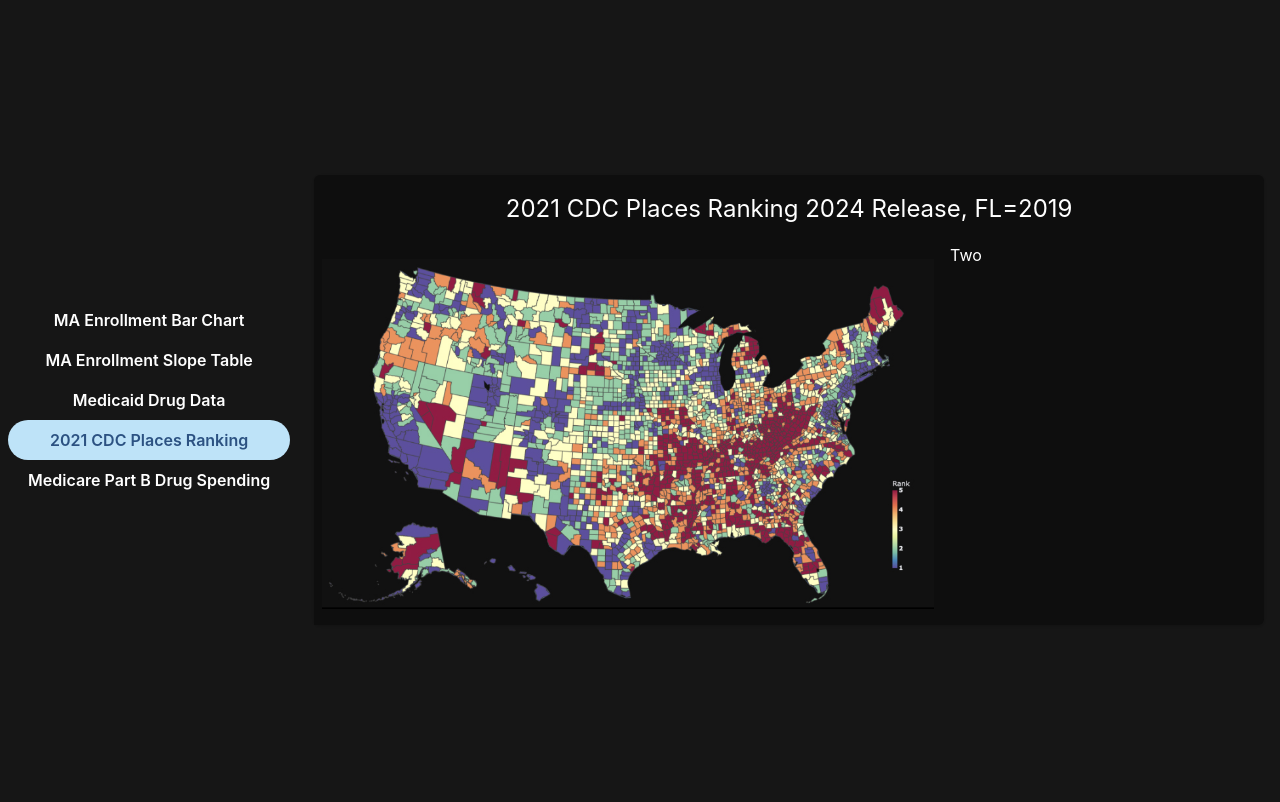
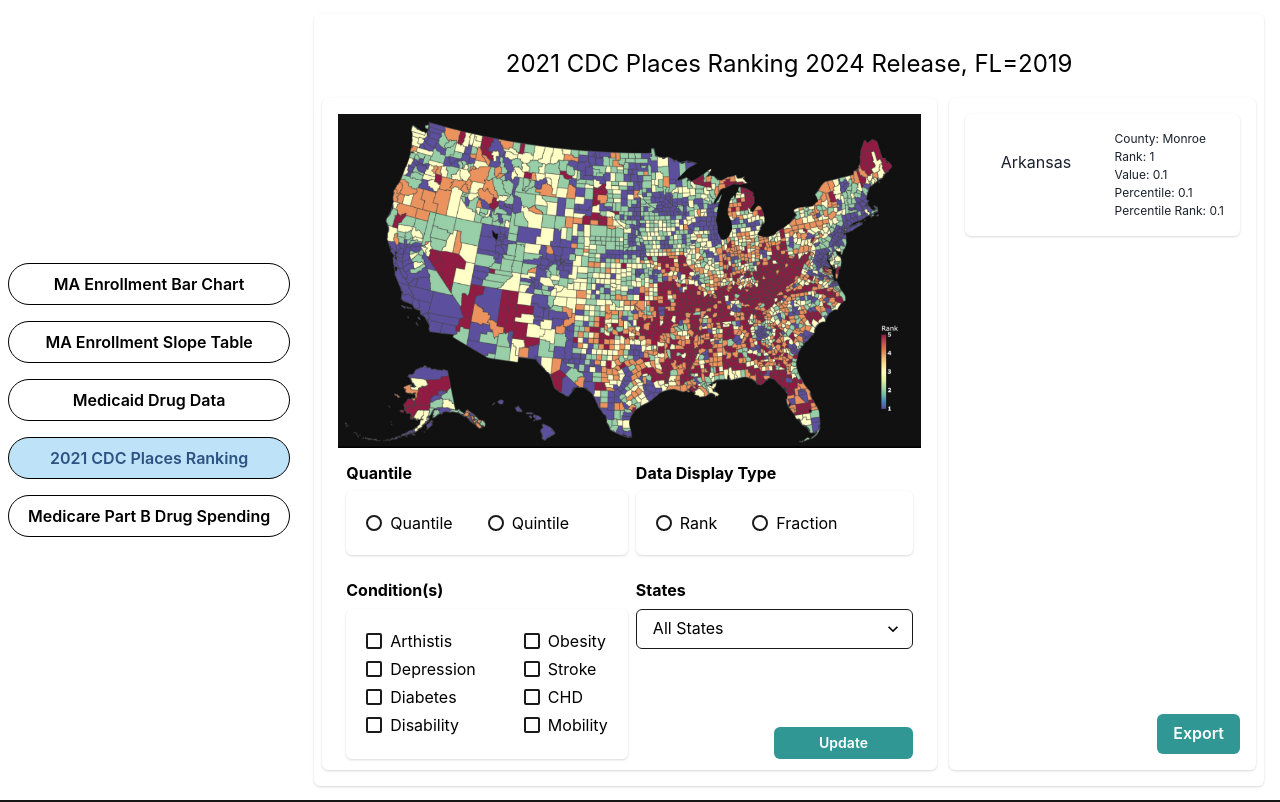
Before and after one commit to tivothis/forte-assignment, a React (Create React App) app: page / in a window 1280 px wide. Built offline with nearby package versions, Linux system fonts and the light colour scheme.

Commit message:
built other cards

```diff
--- a/package.json
+++ b/package.json
@@ -10,10 +10,12 @@
     "@testing-library/jest-dom": "^6.6.3",
     "@testing-library/react": "^16.3.0",
     "@testing-library/user-event": "^13.5.0",
+    "chakra-multiselect": "^0.4.13",
     "framer-motion": "^12.9.2",
     "react": "^19.1.0",
     "react-dom": "^19.1.0",
     "react-scripts": "5.0.1",
+    "react-select": "^5.10.1",
     "web-vitals": "^2.1.4"
   },
   "scripts": {
--- a/src/App.js
+++ b/src/App.js
@@ -11,11 +11,13 @@ import Map from './Components/Map.js'; // Import the Map component
 
 function App() {
 
-  const defaultTabColor = 'white';
+  const defaultTabColor = 'black';
+  const defaultBackgroundColor = 'white.50'; // Use the theme color
+  const tabBorder="1px solid black";
 
   return (
     <Box
-      backgroundColor={'gray.50'} // Use the theme color
+      backgroundColor={defaultBackgroundColor} // Use the theme color
       display="flex"
       // flexDirection="column"
       // alignItems="center"
@@ -36,35 +38,41 @@ function App() {
         <TabList
           width="30%"
           padding="1rem .5em 1rem .5em"
+          gap="1rem" // Add spacing between tabs
         >
           <Tab
             color={defaultTabColor}
+            border={tabBorder}
           >
             MA Enrollment Bar Chart
           </Tab>
           <Tab
             color={defaultTabColor}
+            border={tabBorder}
           >
             MA Enrollment Slope Table
           </Tab>
           <Tab
             color={defaultTabColor}
+            border={tabBorder}
           >
             Medicaid Drug Data
           </Tab>
           <Tab
             color={defaultTabColor}
+            border={tabBorder}
           >
             2021 CDC Places Ranking
           </Tab>
           <Tab
             color={defaultTabColor}
+            border={tabBorder}
           >
             Medicare Part B Drug Spending
           </Tab>
         </TabList>
 
-        <TabPanels>
+        <TabPanels color="black">
           <TabPanel>
             <p>MA Enrollment Bar Chart</p>
           </TabPanel>
--- a/src/Components/Map.js
+++ b/src/Components/Map.js
@@ -5,11 +5,13 @@ import {
   Grid,
   GridItem,
 } from '@chakra-ui/react';// Import the heatmap image
-import MapWithFilters from './MapWithFilters.js'; // Import the MapWithFilters component
+import MapWithFilters from './MapWithFilters.js';
+import StateCards from './StateCards.js'; // Import the state cards
 
 export default function Map() {
-  const defaultCardColor = 'gray.100';
-  const templateColumns = '2fr 1fr'
+  const defaultCardColor = "white.50"; // Use the theme color
+  const defaultFontColor = "black";
+  const templateColumns = "2fr 1fr"
 
 
   return (
@@ -17,21 +19,25 @@ export default function Map() {
       backgroundColor={defaultCardColor}
       width="100%"
       height="100%"
+      padding="1rem .5em 1rem .5em"
       >
       <CardHeader
-        color="white"
+        color={defaultFontColor}
         fontSize="2xl"
         textAlign="center"
         padding="1rem .5em 1rem .5em"
       >
         2021 CDC Places Ranking 2024 Release, FL=2019
       </CardHeader>
-      <Grid templateColumns={templateColumns} gap={2} color="white">
+      <Grid
+        templateColumns={templateColumns}
+        gap={3}
+        color={defaultFontColor}>
         <GridItem>
           <MapWithFilters />
         </GridItem>
         <GridItem>
-          Two
+          <StateCards />
         </GridItem>
       </Grid>
     </Card>
--- a/src/Components/MapWithFilters.js
+++ b/src/Components/MapWithFilters.js
@@ -1,25 +1,205 @@
+import {useState} from "react";
 import {
   Image,
   Box,
+  Grid,
+  GridItem,
+  Card,
+  CardBody,
+  Heading,
+  Button,
+  Radio,
+  RadioGroup,
+  Stack,
+  Checkbox,
+  Select,
 } from "@chakra-ui/react";
-// import heatMap from "/Users/tvo/forte-assignment/public/heatmap.png"
+import { StateList } from "./StateList.js"; // Import the state list
+// import { MultiSelect } from 'chakra-multiselect'
+
 
 export default function MapWithFilters() {
+  const [value, setValue] = useState([])
+  const templateColumns = "repeat(2, 1fr)";
+  const templateRows = "40% 55%";
+  const defaultCardColor = "white.50"; // Use the theme color
+  const defaultFontColor = "black";
+  const labelMarginBottom = "0.5em";
+
+  const stateOptions = Object.values(StateList).map((state) => ({
+    value: state,
+    label: state,
+  }));
+  console.log("🚀 ~ stateOptions ~ stateOptions:", stateOptions)
+
   return (
-    <Box
+    <Card
       width="100%"
       height="100%"
-      backgroundColor="gray.100"
-      padding="1rem .5em 1rem .5em"
+      backgroundColor={defaultCardColor}
+      padding="1em"
     >
       <Image
         src={"/heatmap2.jpg"}
         alt="Heatmap"
         width="100%"
-        height="100%"
-        objectFit="cover"
+        height="auto"
       />
+      <Grid
+        templateColumns={templateColumns}
+        templateRows={templateRows}
 
-    </Box>
+        gap={2}
+        color={defaultFontColor}
+        padding="1rem .5em 1rem .5em"
+      >
+        <GridItem>
+          <Heading
+            size={"sm"}
+            marginBottom={labelMarginBottom}
+          >
+            Quantile
+          </Heading>
+          <Card
+            backgroundColor={defaultCardColor}
+            // padding="1rem .5em 1rem .5em"
+            borderRadius="md"
+            color={defaultFontColor}
+          >
+            <CardBody>
+              <RadioGroup >
+                <Stack spacing={35} direction='row'>
+                  <Radio value='Quantile'>
+                    Quantile
+                  </Radio>
+                  <Radio value='Quintile'>
+                    Quintile
+                  </Radio>
+                </Stack>
+              </RadioGroup>
+            </CardBody>
+          </Card>
+        </GridItem>
+        <GridItem>
+          <Heading
+            size={"sm"}
+            marginBottom={labelMarginBottom}
+          >
+            Data Display Type
+          </Heading>
+          <Card
+            backgroundColor={defaultCardColor}
+            // padding="1rem .5em 1rem .5em"
+            borderRadius="md"
+            color={defaultFontColor}
+          >
+            <CardBody>
+              <RadioGroup >
+                <Stack spacing={35} direction='row'>
+                  <Radio value='Rank'>
+                    Rank
+                  </Radio>
+                  <Radio value='Fraction'>
+                    Fraction
+                  </Radio>
+                </Stack>
+              </RadioGroup>
+            </CardBody>
+          </Card>
+        </GridItem>
+        <GridItem>
+        <Heading
+          size={"sm"}
+          marginBottom={labelMarginBottom}
+        >
+          {`Condition(s)`}
+        </Heading>
+          <Card
+            backgroundColor={defaultCardColor}
+            // padding="1rem .5em 1rem .5em"
+            borderRadius="md"
+            color={defaultFontColor}
+            height="100%"
+          >
+            <CardBody display="flex" flexDirection="row">
+              <Stack direction="column" spacing={1} marginRight="3rem">
+                <Checkbox value="Arthritis">
+                  Arthistis
+                </Checkbox>
+                <Checkbox value="Depression">
+                  Depression
+                </Checkbox>
+                <Checkbox value="Diabetes">
+                  Diabetes
+                </Checkbox>
+                <Checkbox value="Disability">
+                  Disability
+                </Checkbox>
+              </Stack>
+              <Stack direction="column" spacing={1}>
+                <Checkbox value="Obesity">
+                  Obesity
+                </Checkbox>
+                <Checkbox value="Stoke">
+                  Stroke
+                </Checkbox>
+                <Checkbox value="CHD">
+                  CHD
+                </Checkbox>
+                <Checkbox value="Mobility">
+                  Mobility
+                </Checkbox>
+              </Stack>
+            </CardBody>
+          </Card>
+        </GridItem>
+        <GridItem>
+          <Heading
+            size={"sm"}
+            marginBottom={labelMarginBottom}
+          >
+            States
+          </Heading>
+          <Box
+            // paddingTop="1rem"
+            display="flex"
+            flexDirection="column"
+            justifyContent="space-between"
+            height="100%"
+          >
+              {/* <MultiSelect
+                options={stateOptions}
+                value={value}
+                label='Choose an item'
+                onChange={setValue}
+              /> */}
+          <Select
+            value={value}
+            label='Choose an item'
+            onChange={setValue}
+            isMulti
+          >
+            {stateOptions.map((option) => (
+              <option key={option.value} value={option.value}>
+                {option.label}
+              </option>
+            ))}
+            </Select>
+              <Button
+                colorScheme="teal"
+                variant="solid"
+                size="sm"
+                marginTop="1rem"
+                width="50%"
+                alignSelf="end"
+              >
+                Update
+              </Button>
+          </Box>
+
+        </GridItem>
+      </Grid>
+
+    </Card>
   )
 }
--- /dev/null
+++ b/src/Components/StateCards.js
@@ -0,0 +1,46 @@
+import React from 'react';
+import {
+  Card,
+  CardHeader,
+  Text,
+  Box,
+  Button,
+} from '@chakra-ui/react';// Import the heatmap image
+
+
+
+export default function StateCards ()  {
+  return (
+    <Card
+      padding="1em"
+      height="100%"
+      display="flex"
+      flexDirection="column"
+    >
+      <Card
+        display="flex"
+        flexDirection="row"
+        justifyContent="space-between"
+        padding="1em"
+      >
+        <CardHeader>
+          Arkansas
+        </CardHeader>
+        <Box fontSize="12px" >
+          <Text>County: Monroe</Text>
+          <Text>Rank: 1</Text>
+          <Text>Value: 0.1</Text>
+          <Text>Percentile: 0.1</Text>
+          <Text>Percentile Rank: 0.1</Text>
+        </Box>
+      </Card>
+      <Box flex="1" />
+      <Button
+        colorScheme="teal"
+        alignSelf="flex-end"
+      >
+        Export
+      </Button>
+    </Card>
+  );
+}
--- /dev/null
+++ b/src/Components/StateList.js
@@ -0,0 +1,55 @@
+export const StateList = {
+  "All": "All States",
+  "None": "None",
+  "Alabama": "Alabama",
+  "Alaska": "Alaska",
+  "Arizona": "Arizona",
+  "Arkansas": "Arkansas",
+  "California": "California",
+  "Colorado": "Colorado",
+  "Connecticut": "Connecticut",
+  "Delaware": "Delaware",
+  "Florida": "Florida",
+  "Georgia": "Georgia",
+  "Hawaii": "Hawaii",
+  "Idaho": "Idaho",
+  "Illinois": "Illinois",
+  "Indiana": "Indiana",
+  "Iowa": "Iowa",
+  "Kansas": "Kansas",
+  "Kentucky": "Kentucky",
+  "Louisiana": "Louisiana",
+  "Maine": "Maine",
+  "Maryland": "Maryland",
+  "Massachusetts": "Massachusetts",
+  "Michigan": "Michigan",
+  "Minnesota": "Minnesota",
+  "Mississippi": "Mississippi",
+  "Missouri": "Missouri",
+  "Montana": "Montana",
+  "Nebraska": "Nebraska",
+  "Nevada": "Nevada",
+  "New Hampshire": "New Hampshire",
+  "New Jersey": "New Jersey",
+  "New Mexico": "New Mexico",
+  "New York": "New York",
+  "North Carolina": "North Carolina",
+  "North Dakota": "North Dakota",
+  "Ohio": "Ohio",
+  "Oklahoma": "Oklahoma",
+  "Oregon": "Oregon",
+  "Pennsylvania": "Pennsylvania",
+  "Rhode Island": "Rhode Island",
+  "South Carolina": "South Carolina",
+  "South Dakota": "South Dakota",
+  "Tennessee": "Tennessee",
+  "Texas": "Texas",
+  "Utah": "Utah",
+  "Vermont": "Vermont",
+  "Virginia": "Virginia",
+  "Washington": "Washington",
+  "West Virginia": "West Virginia",
+  "Wisconsin": "Wisconsin",
+  "Wyoming": "Wyoming",
+  "Washington, D.C.": "Washington, D.C."
+};
--- a/src/theme.js
+++ b/src/theme.js
@@ -11,7 +11,11 @@ const theme = extendTheme({
     gray: {
       50: '#161616', // Custom gray.50 color
       100: '#0e0e0e', // You can override other shades as well
+      200: '#1a1a1a',
     },
+    white: {
+      50: '#ffffff',
+     } // Custom white color
   },
   styles: {
     global: {
```
Also changed, not shown: 1 other file (tests, documents, lock files or other folders).
